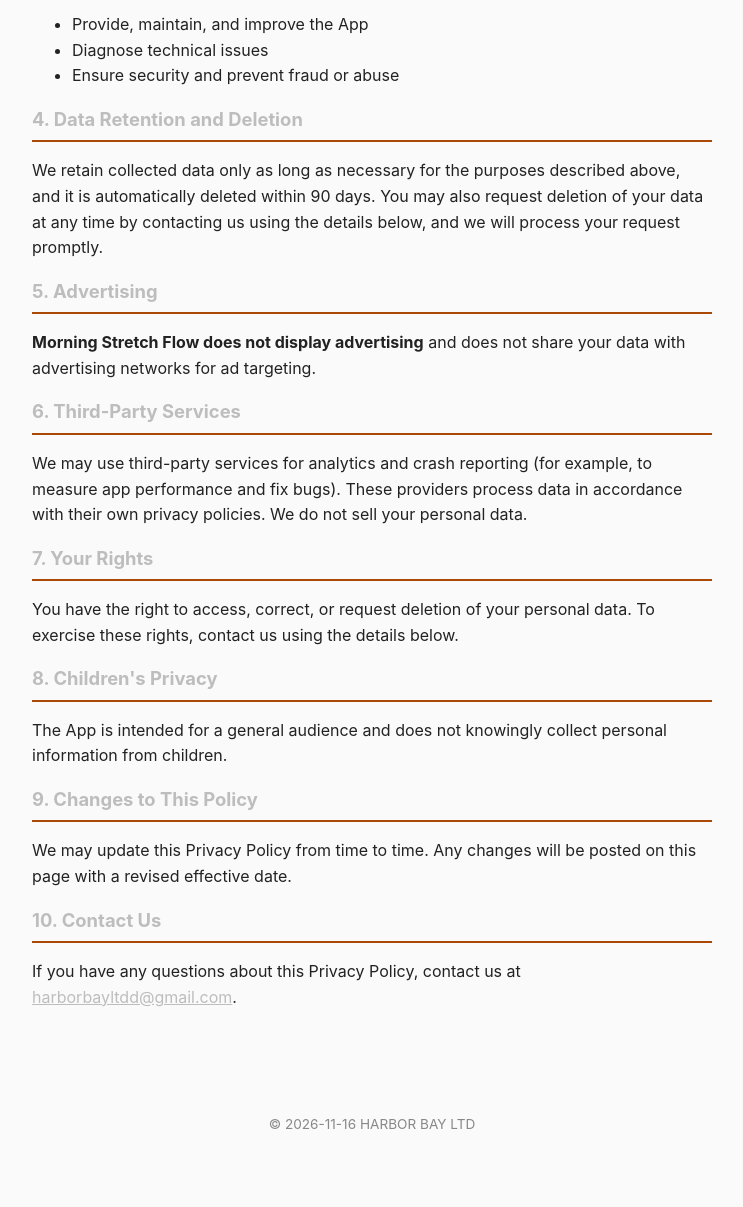
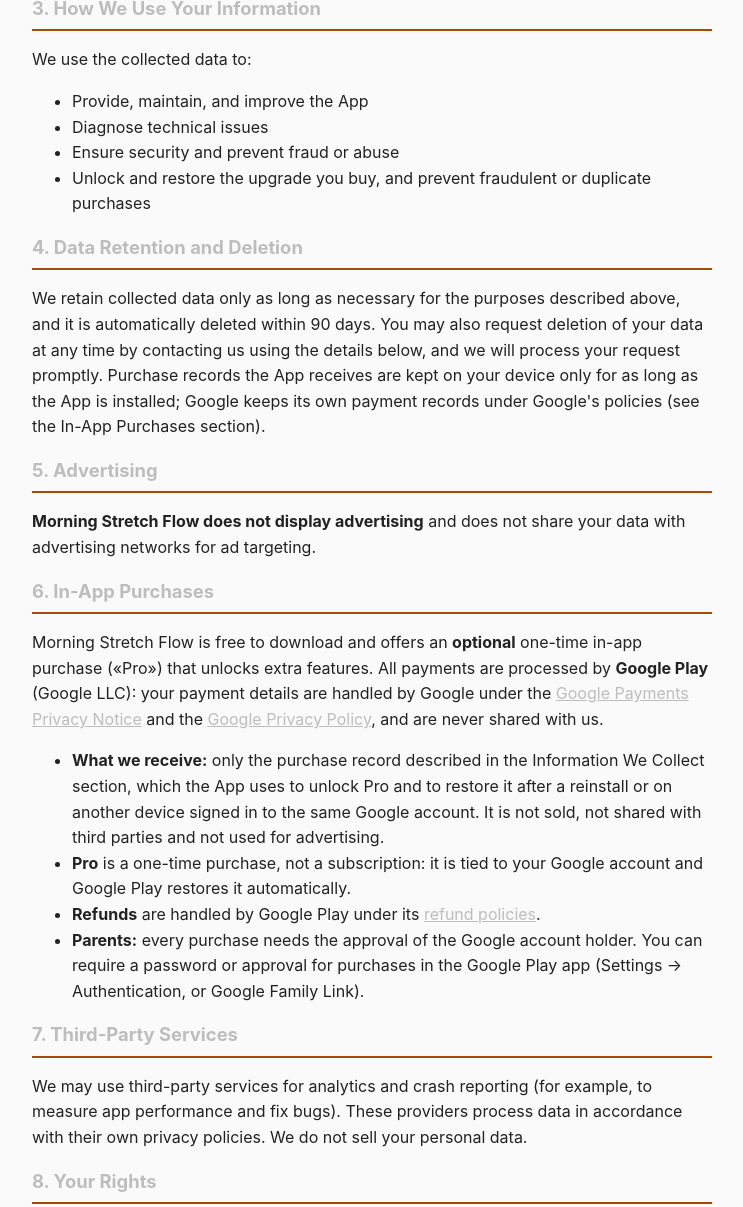
Before and after one commit to harborbayltdd/harborbayltdd.github.io, a plain HTML site: page morning-stretch-flow/index.html in a window 1280 px wide. Shown: the part 1055-2262 px from the top of the page, without its empty margins (268-1011 px from the left). Before the commit the page ends 2215 px from the top, so only its background shows below. Drawn offline with Linux system fonts and the light colour scheme.

Commit message:
feat(privacy): add morning-stretch-flow policy for harborbayltdd@gmail.com

```diff
--- a/morning-stretch-flow/index.html
+++ b/morning-stretch-flow/index.html
@@ -38,6 +38,9 @@
   <p>We may collect the following types of data when you use the App:</p>
   <ul>
     <li>Device Information (e.g., device model, operating system, device identifiers)</li>
+    <li><strong>Purchase information</strong> — if you buy an item in the App, Google Play sends
+      the App a record of that purchase (order number, the item bought, the time of purchase and a
+      purchase token). We never receive your payment card, bank or billing details.</li>
   </ul>
 
   <h2>3. How We Use Your Information</h2>
@@ -46,6 +49,7 @@
     <li>Provide, maintain, and improve the App</li>
     <li>Diagnose technical issues</li>
     <li>Ensure security and prevent fraud or abuse</li>
+    <li>Unlock and restore the upgrade you buy, and prevent fraudulent or duplicate purchases</li>
   </ul>
 
   <h2>4. Data Retention and Deletion</h2>
@@ -53,7 +57,9 @@
     We retain collected data only as long as necessary for the purposes described
     above, and it is automatically deleted within 90 days. You may also request
     deletion of your data at any time by contacting us using the details below,
-    and we will process your request promptly.
+    and we will process your request promptly. Purchase records the App receives are kept on your device only for as
+    long as the App is installed; Google keeps its own payment records under Google's policies
+    (see the In-App Purchases section).
   </p>
 
   <h2>5. Advertising</h2>
@@ -61,33 +67,55 @@
     <strong>Morning Stretch Flow does not display advertising</strong> and does not share
     your data with advertising networks for ad targeting.
   </p>
+  <h2>6. In-App Purchases</h2>
+  <p>
+    Morning Stretch Flow is free to download and offers an <strong>optional</strong> one-time in-app purchase («Pro»)
+    that unlocks extra features. All payments are processed by <strong>Google Play</strong> (Google LLC): your
+    payment details are handled by Google under the
+    <a href="https://payments.google.com/payments/apis-secure/u/0/get_legal_document?ldo=0&amp;ldt=privacynotice" target="_blank" rel="noopener">Google Payments Privacy Notice</a>
+    and the <a href="https://policies.google.com/privacy" target="_blank" rel="noopener">Google Privacy Policy</a>,
+    and are never shared with us.
+  </p>
+  <ul>
+    <li><strong>What we receive:</strong> only the purchase record described in the Information We
+      Collect section, which the App uses to unlock Pro and to restore it after a reinstall or on another
+      device signed in to the same Google account. It is not sold, not shared with third parties and not
+      used for advertising.</li>
+    <li><strong>Pro</strong> is a one-time purchase, not a subscription: it is tied to your Google account
+      and Google Play restores it automatically.</li>
+    <li><strong>Refunds</strong> are handled by Google Play under its
+      <a href="https://support.google.com/googleplay/answer/2479637" target="_blank" rel="noopener">refund policies</a>.</li>
+    <li><strong>Parents:</strong> every purchase needs the approval of the Google account holder.
+      You can require a password or approval for purchases in the Google Play app
+      (Settings &rarr; Authentication, or Google Family Link).</li>
+  </ul>
 
-  <h2>6. Third-Party Services</h2>
+  <h2>7. Third-Party Services</h2>
   <p>
     We may use third-party services for analytics and crash reporting (for example,
     to measure app performance and fix bugs). These providers process data in
     accordance with their own privacy policies. We do not sell your personal data.
   </p>
 
-  <h2>7. Your Rights</h2>
+  <h2>8. Your Rights</h2>
   <p>
     You have the right to access, correct, or request deletion of your personal
     data. To exercise these rights, contact us using the details below.
   </p>
 
-  <h2>8. Children's Privacy</h2>
+  <h2>9. Children's Privacy</h2>
   <p>
     The App is intended for a general audience and does not knowingly collect
     personal information from children.
   </p>
 
-  <h2>9. Changes to This Policy</h2>
+  <h2>10. Changes to This Policy</h2>
   <p>
     We may update this Privacy Policy from time to time. Any changes will be posted
     on this page with a revised effective date.
   </p>
 
-  <h2>10. Contact Us</h2>
+  <h2>11. Contact Us</h2>
   <p>
     If you have any questions about this Privacy Policy, contact us at
     <a href="mailto:harborbayltdd@gmail.com">harborbayltdd@gmail.com</a>.
```
